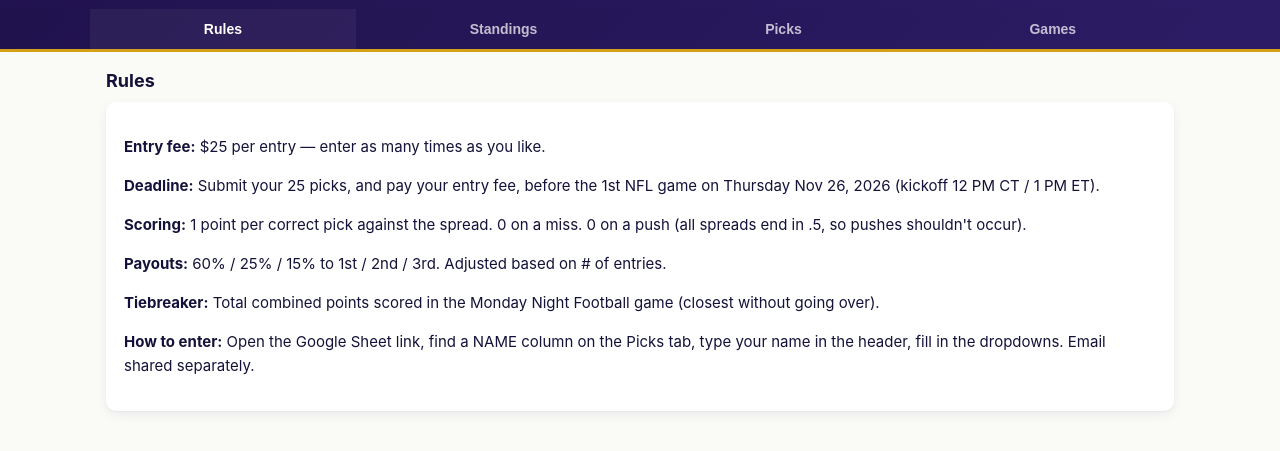
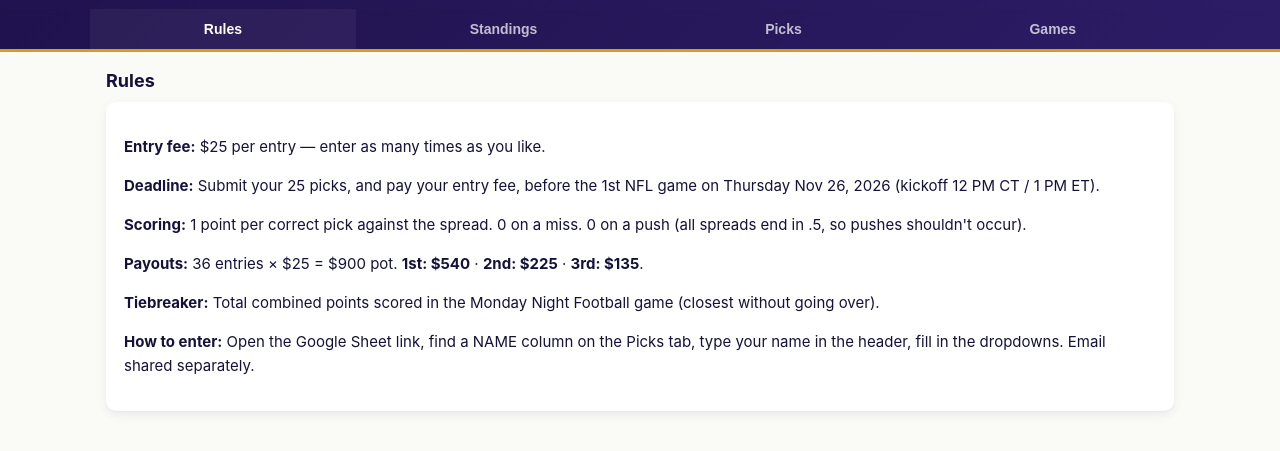
Before and after one commit to nickssportspools-afk/TURKEY-THROWDOWN, a plain HTML site: page index.html in a window 1280 px wide. Shown: the part 83-534 px from the top of the page. Drawn offline with Linux system fonts and the light colour scheme; no server answers.

Commit message:
Add files via upload

```diff
--- a/index.html
+++ b/index.html
@@ -213,7 +213,7 @@
       <p><b>Entry fee:</b> $25 per entry — enter as many times as you like.</p>
       <p><b>Deadline:</b> Submit your 25 picks, and pay your entry fee, before the 1st NFL game on Thursday Nov 26, 2026 (kickoff 12 PM CT / 1 PM ET).</p>
       <p><b>Scoring:</b> 1 point per correct pick against the spread. 0 on a miss. 0 on a push (all spreads end in .5, so pushes shouldn't occur).</p>
-      <p><b>Payouts:</b> 60% / 25% / 15% to 1st / 2nd / 3rd. Adjusted based on # of entries.</p>
+      <p><b>Payouts:</b> 36 entries × $25 = $900 pot. <b>1st: $540</b> · <b>2nd: $225</b> · <b>3rd: $135</b>.</p>
       <p><b>Tiebreaker:</b> Total combined points scored in the Monday Night Football game (closest without going over).</p>
       <p><b>How to enter:</b> Open the Google Sheet link, find a NAME column on the Picks tab, type your name in the header, fill in the dropdowns. Email shared separately.</p>
     </div>
```
